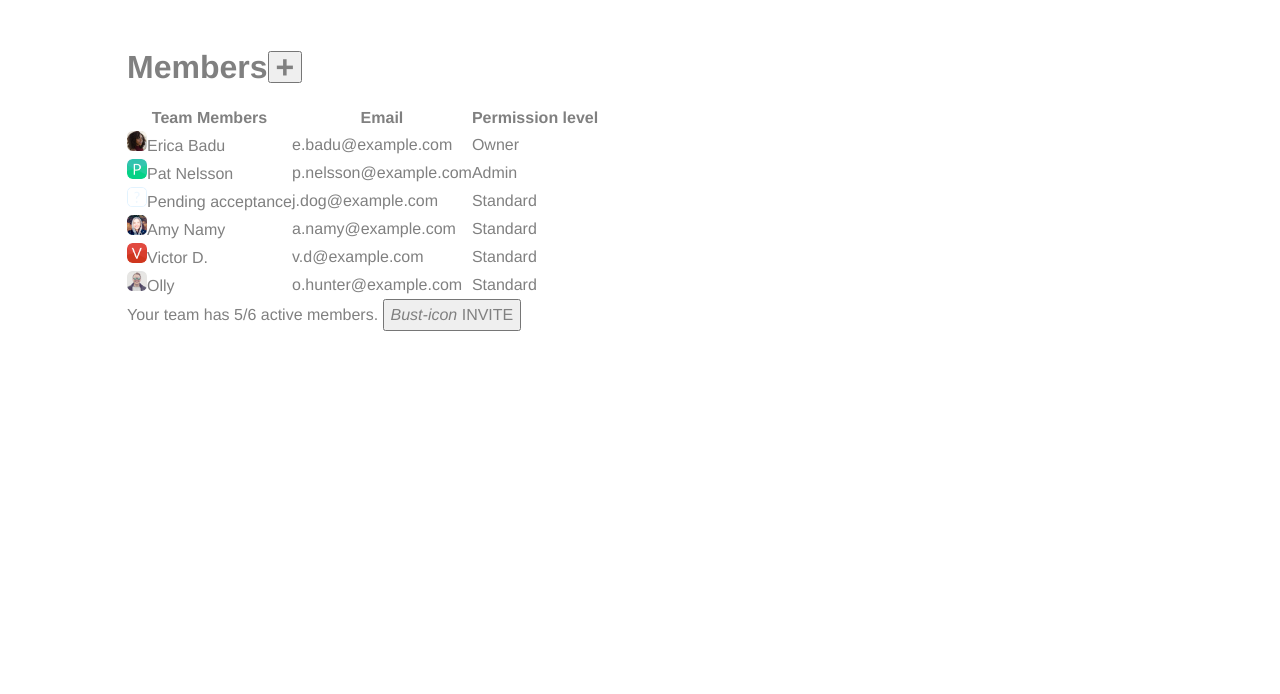
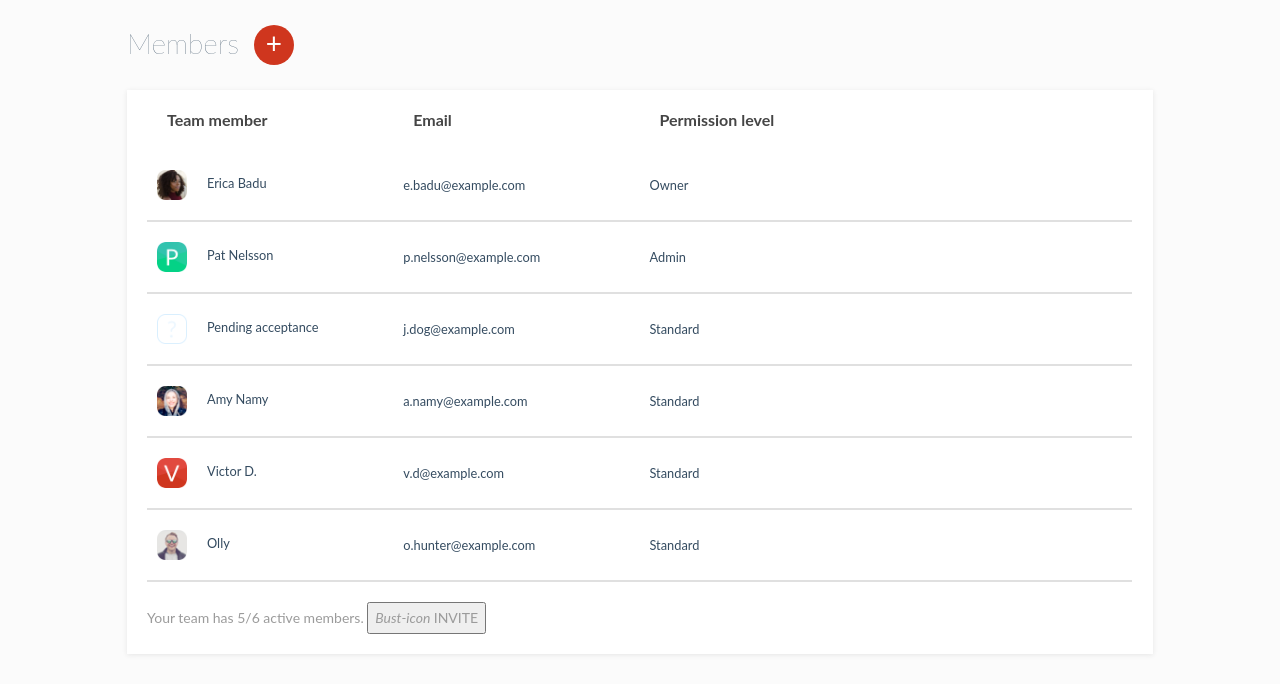
Before and after one commit to Timdavidcole/zapper-front-end-tim-cole, a plain HTML site: page index.html in a window 1280 px wide. Drawn offline with Linux system fonts and the light colour scheme.

Commit message:
Major styles revamp

```diff
--- a/css/table-styles.css
+++ b/css/table-styles.css
@@ -1,12 +1,108 @@
+body {
+    font-family: 'Lato';
+    color: #344B60
+}
+
+h1 {
+    display: inline-block;
+    font-style: normal;
+    font-weight: 200;
+    font-size: 28px;
+    margin: 0;
+    vertical-align: top;
+}
+
+.table-header-row th {
+    padding: 20px;
+    text-align: left;
+    color: rgb(69, 69, 69);
+    font-size: 16px;
+    font-weight: bold;
+    line-height: 20px;
+}
+
+.main-container {
+    background-color: #FBFBFB;
+    width: 100vw;
+}
+
+tbody {
+    font-size: 0.8rem;
+}
+
+.table-container {
+    background-color: white;
+    box-shadow: 0px 1px 5px 0px rgba(230, 230, 230, 1);
+}
+
+.members-table {
+    width: 96%;
+    margin: 20px;
+    margin-bottom: 0;
+}
+
+.member-row td {
+    border-bottom: 2px solid rgba(209, 209, 209, 0.67);
+    padding: 20px;
+    padding-left: 10px;
+}
+
+.member-name-cell {
+    width: 25%
+}
+
+.member-email-cell {
+    width: 25%
+}
+
+.member-perms-cell {
+    width: 50%
+}
+
+.members-add-container {
+    padding: 0px;
+    padding-left: 0px
+}
+
+.members-active {
+    color: #9B9B9B;
+    font-size: 14px;
+    padding: 20px;
+}
+
+.add-member-button {
+    position: relative;
+    bottom: 5px;
+    background-color: #CF361E;
+    outline: none;
+    border: none;
+    border-radius: 100%;
+    height: 40px;
+    width: 40px;
+    color: white;
+    font-size: 28px;
+    padding-bottom: 5px;
+    display: inline-block;
+    margin-left: 15px;
+    vertical-align: top;
+}
+
+.profile-pic-container {
+    height: 30px;
+    width: 30px;
+    display: inline-block;
+    position: relative;
+}
+
 .profile-pic {
     background-color: transparent;
-    position: relative;
     display: inline-block;
-    height: 20px;
-    width: 20px;
+    height: 30px;
+    width: 30px;
     background-position: center;
     background-repeat: no-repeat;
     background-size: cover;
+    margin-right: 20px;
 }
 
 .delete-button {
--- a/index.html
+++ b/index.html
@@ -11,7 +11,7 @@
     <link rel="stylesheet" href="css/normalize.min.css">
     <link rel="stylesheet" href="css/main.css">
     <link rel="stylesheet" href="css/table-styles.css">
-
+    <link rel="stylesheet" href="https://fonts.googleapis.com/css?family=Roboto">
     <script src="js/vendor/modernizr-2.8.3-respond-1.4.2.min.js"></script>
 </head>
 
@@ -19,7 +19,7 @@
     <div class="main-container">
         <div class="main wrapper clearfix">
             <div class='members-add-container'>
-                <h1>Members<button class='add-member-button' onclick='addRandomMember()'>+</button></h1>
+                <h1>Members</h1><button class='add-member-button' onclick='addRandomMember()'>+</button>
             </div>
             <div id="table-container" class='table-container'>
                 <table id='members-table-main' class="members-table">
--- a/js/data.js
+++ b/js/data.js
@@ -1,4 +1,4 @@
-const tableHeaders = ["Team Members", "Email", "Permission level"];
+const tableHeaders = ["Team member", "Email", "Permission level"];
 
 const exampleTeamMembers = [
   {
--- a/js/main.js
+++ b/js/main.js
@@ -3,6 +3,7 @@ let teamMembers = [...exampleTeamMembers];
 function genTableHead(table, tableHeads) {
   const thead = table.createTHead();
   const row = thead.insertRow();
+  row.setAttribute("class", "table-header-row");
 
   tableHeads.forEach(header => {
     const th = document.createElement("th");
@@ -33,6 +34,7 @@ function genTableRow(row, member, index) {
         text = document.createTextNode(isAcceptedName(member));
         cell.appendChild(text);
         cell.setAttribute("id", `memberName${index}`);
+        cell.setAttribute("class", "member-name-cell");
         addProfilePic(member, cell);
         break;
       case "email":
@@ -40,6 +42,7 @@ function genTableRow(row, member, index) {
         text = document.createTextNode(member[key]);
         cell.appendChild(text);
         cell.setAttribute("id", `memberEmail${index}`);
+        cell.setAttribute("class", "member-email-cell");
         break;
       case "perms":
         cell = row.insertCell();
@@ -55,11 +58,9 @@ function genTableRow(row, member, index) {
 }
 
 function addProfilePic(member, cell) {
-  const profilePic = document.createElement("i");
-  profilePic.setAttribute(
-    "style",
-    `background-image: url('./img/${isAcceptedProfilePic(member)}')`
-  );
+  const profilePic = document.createElement("img");
+  profilePic.setAttribute("src", `./img/${isAcceptedProfilePic(member)}`);
+  profilePic.setAttribute("align", "middle");
   profilePic.setAttribute("class", "profile-pic");
   cell.insertBefore(profilePic, cell.childNodes[0]);
 }
```
Also changed, not shown: css/main.css (+5 -3 lines), js/helperFunctions.js (+4 -4 lines), tests/HelperFunctionsSpec.js (+3 -1 lines).
